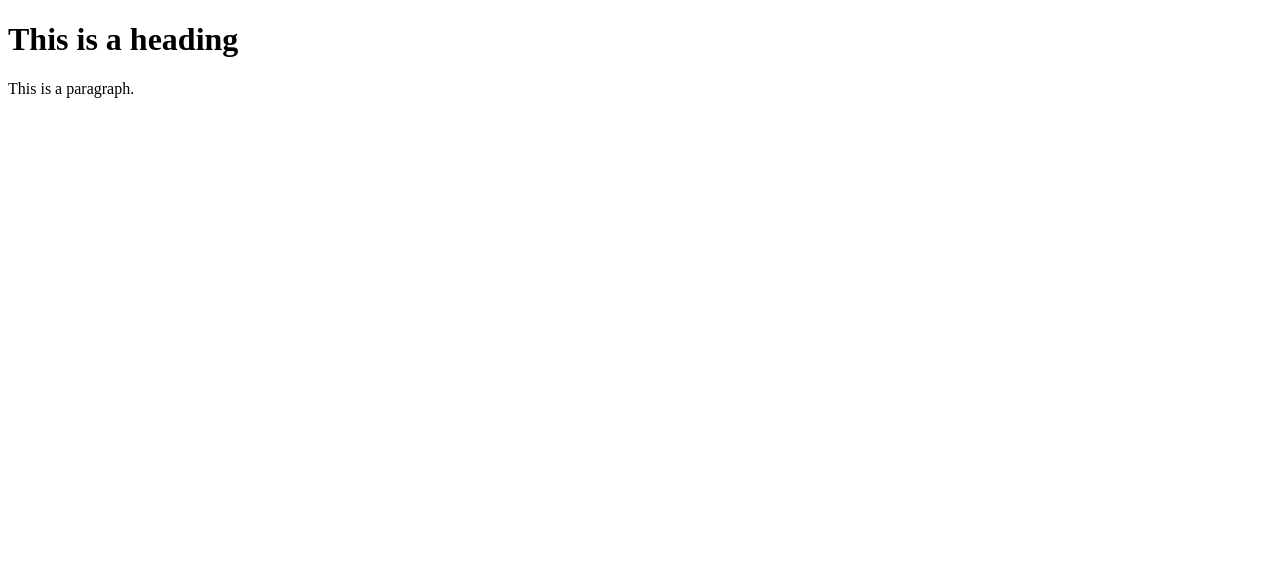
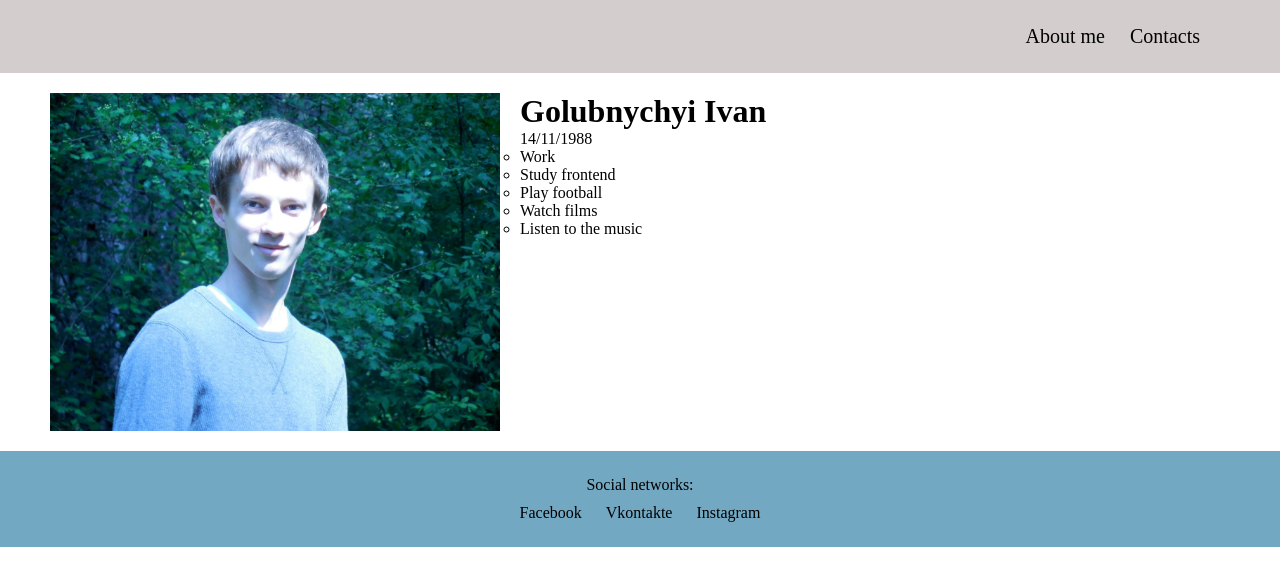
Before and after one commit to waniak7/Home-work, a plain HTML site: page index.html in a window 1280 px wide. Drawn offline with Linux system fonts and the light colour scheme.

Commit message:
First commit

```diff
--- a/index.html
+++ b/index.html
@@ -1,10 +1,40 @@
 <!DOCTYPE html>
-<html>
-<title>HTML Tutorial</title>
+<html lang="en">
+<head>
+    <meta charset="UTF-8">
+    <title>About me</title>
+    <link href="styles/style.css" rel="stylesheet">
+</head>
 <body>
-
-<h1>This is a heading</h1>
-<p>This is a paragraph.</p>
-
+<header>
+    <nav>
+        <ul>
+            <li><a href="#">About me</a></li>
+            <li><a href="#">Contacts</a></li>
+        </ul>
+    </nav>
+</header>
+<main>
+    <img src="images/1.jpg" alt="My photo">
+    <div>
+        <h1>Golubnychyi Ivan</h1>
+        <p>14/11/1988</p>
+        <ul class="about-me-list">
+            <li>Work</li>
+            <li>Study frontend</li>
+            <li>Play football</li>
+            <li>Watch films</li>
+            <li>Listen to the music</li>
+        </ul>
+    </div>
+</main>
+<footer>
+    <p>Social networks:</p>
+    <ul class="social-list">
+        <li><a href="https://www.facebook.com/ivan.golubnychyi">Facebook</a></li>
+        <li><a href="https://vk.com/waniak">Vkontakte</a></li>
+        <li><a href="https://www.instagram.com/ivangolubnychyi/">Instagram</a></li>
+    </ul>
+</footer>
 </body>
 </html>
--- /dev/null
+++ b/styles/style.css
@@ -0,0 +1,57 @@
+* {
+    padding: 0;
+    margin: 0;
+}
+
+ul {
+    list-style: none;
+}
+
+a{
+    text-decoration: none;
+    color: #000;
+}
+
+header {
+    background: #d3cdcd;
+    text-align: center;
+    padding: 25px 70px;
+    font-size: 20px;
+    overflow: hidden;
+}
+
+header nav {
+    float: right;
+}
+
+header nav li {
+    display: inline-block;
+    margin: 0 10px;
+}
+
+main {
+    padding: 20px 50px;
+    overflow: hidden;
+}
+
+main img {
+    float: left;
+    max-width: 450px;
+    max-height: 350px;
+    margin-right: 20px;
+}
+
+main .about-me-list {
+    list-style: circle;
+}
+
+footer {
+    background: #73A8C2;
+    text-align: center;
+    padding: 25px 0;
+}
+
+footer .social-list li {
+    display: inline-block;
+    margin: 10px 10px 0 10px;
+}
```
Also changed, not shown: images/1.jpg (added).
